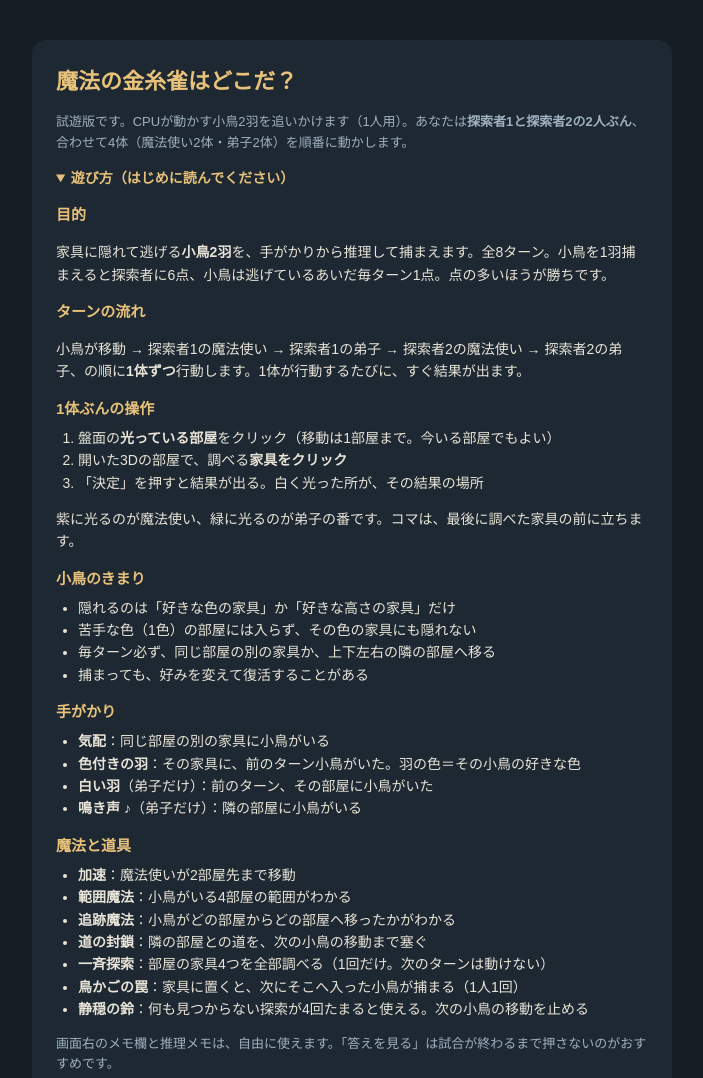
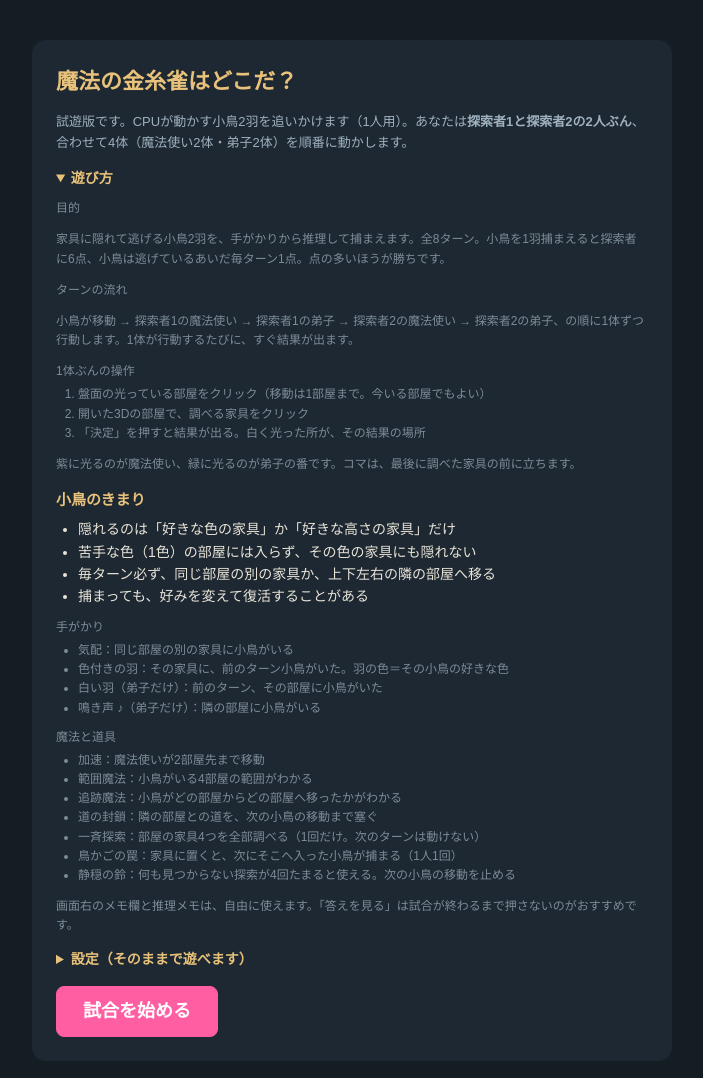
Before and after one commit to otiteitaneco2525-source/bird, a plain HTML site: page kanaria.html in a window 1280 px wide. Shown: the top 1078 px of the page, without its empty margins (288-991 px from the left). Drawn offline with Linux system fonts and the light colour scheme.

Commit message:
Add files via upload

```diff
--- a/kanaria.html
+++ b/kanaria.html
@@ -13,6 +13,8 @@ button:hover:not(:disabled){background:#384a5a}button:disabled{opacity:.4;cursor
 button.primary{background:#e8c27a;color:#1b232b;border-color:#e8c27a;font-weight:bold}button.primary:hover:not(:disabled){background:#f2d291}
 button.on{outline:2px solid #e8c27a;background:#3d4f60}
 #setup{max-width:640px;margin:40px auto;padding:24px;background:#1d2832;border-radius:14px}
+#setup .dim,#setup .dim h3,#setup .dim b,#setup .dim .note{font-weight:300;font-size:12px;color:#7d8c99}#setup .dim h3{margin:10px 0 2px}
+#setup button.primary{background:#ff5fa2;border-color:#ff5fa2;color:#fff;font-size:18px;padding:10px 26px}#setup button.primary:hover{background:#ff7db5}
 details{margin:10px 0}summary{cursor:pointer;color:#e8c27a;font-weight:bold;margin-bottom:6px}#setup ul,#setup ol,#help ul,#help ol{margin:4px 0;padding-left:22px}
 #setup label{display:block;margin:10px 0 2px;color:#b9c3cc}#setup input,#setup select{font:inherit;padding:6px 8px;border-radius:6px;border:1px solid #4b5c6b;background:#141c24;color:#e9e4d8;width:100%}
 .grid2{display:grid;grid-template-columns:1fr 1fr;gap:10px 16px}.note{color:#9fb0bf;font-size:13px}
@@ -69,20 +71,21 @@ aside{display:flex;flex-direction:column;gap:10px;min-width:0}
 <div id="setup">
   <h1>魔法の金糸雀はどこだ？</h1>
   <p class="note">試遊版です。CPUが動かす小鳥2羽を追いかけます（1人用）。あなたは<b>探索者1と探索者2の2人ぶん</b>、合わせて4体（魔法使い2体・弟子2体）を順番に動かします。</p>
-  <details open><summary>遊び方（はじめに読んでください）</summary><h3>目的</h3>
-<p>家具に隠れて逃げる<b>小鳥2羽</b>を、手がかりから推理して捕まえます。全8ターン。小鳥を1羽捕まえると探索者に6点、小鳥は逃げているあいだ毎ターン1点。点の多いほうが勝ちです。</p>
-<h3>ターンの流れ</h3>
-<p>小鳥が移動 → 探索者1の魔法使い → 探索者1の弟子 → 探索者2の魔法使い → 探索者2の弟子、の順に<b>1体ずつ</b>行動します。1体が行動するたびに、すぐ結果が出ます。</p>
-<h3>1体ぶんの操作</h3>
+  <details open><summary>遊び方</summary><div class="dim"><h3>目的</h3>
+<p>家具に隠れて逃げる<b>小鳥2羽</b>を、手がかりから推理して捕まえます。全8ターン。小鳥を1羽捕まえると探索者に6点、小鳥は逃げているあいだ毎ターン1点。点の多いほうが勝ちです。</p></div>
+<div class="dim"><h3>ターンの流れ</h3>
+<p>小鳥が移動 → 探索者1の魔法使い → 探索者1の弟子 → 探索者2の魔法使い → 探索者2の弟子、の順に<b>1体ずつ</b>行動します。1体が行動するたびに、すぐ結果が出ます。</p></div>
+<div class="dim"><h3>1体ぶんの操作</h3>
 <ol><li>盤面の<b>光っている部屋</b>をクリック（移動は1部屋まで。今いる部屋でもよい）</li><li>開いた3Dの部屋で、調べる<b>家具をクリック</b></li><li>「決定」を押すと結果が出る。白く光った所が、その結果の場所</li></ol>
-<p>紫に光るのが魔法使い、緑に光るのが弟子の番です。コマは、最後に調べた家具の前に立ちます。</p>
+<p>紫に光るのが魔法使い、緑に光るのが弟子の番です。コマは、最後に調べた家具の前に立ちます。</p></div>
 <h3>小鳥のきまり</h3>
 <ul><li>隠れるのは「好きな色の家具」か「好きな高さの家具」だけ</li><li>苦手な色（1色）の部屋には入らず、その色の家具にも隠れない</li><li>毎ターン必ず、同じ部屋の別の家具か、上下左右の隣の部屋へ移る</li><li>捕まっても、好みを変えて復活することがある</li></ul>
-<h3>手がかり</h3>
-<ul><li><b>気配</b>：同じ部屋の別の家具に小鳥がいる</li><li><b>色付きの羽</b>：その家具に、前のターン小鳥がいた。羽の色＝その小鳥の好きな色</li><li><b>白い羽</b>（弟子だけ）：前のターン、その部屋に小鳥がいた</li><li><b>鳴き声 ♪</b>（弟子だけ）：隣の部屋に小鳥がいる</li></ul>
-<h3>魔法と道具</h3>
+<div class="dim"><h3>手がかり</h3>
+<ul><li><b>気配</b>：同じ部屋の別の家具に小鳥がいる</li><li><b>色付きの羽</b>：その家具に、前のターン小鳥がいた。羽の色＝その小鳥の好きな色</li><li><b>白い羽</b>（弟子だけ）：前のターン、その部屋に小鳥がいた</li><li><b>鳴き声 ♪</b>（弟子だけ）：隣の部屋に小鳥がいる</li></ul></div>
+<div class="dim"><h3>魔法と道具</h3>
 <ul><li><b>加速</b>：魔法使いが2部屋先まで移動</li><li><b>範囲魔法</b>：小鳥がいる4部屋の範囲がわかる</li><li><b>追跡魔法</b>：小鳥がどの部屋からどの部屋へ移ったかがわかる</li><li><b>道の封鎖</b>：隣の部屋との道を、次の小鳥の移動まで塞ぐ</li><li><b>一斉探索</b>：部屋の家具4つを全部調べる（1回だけ。次のターンは動けない）</li><li><b>鳥かごの罠</b>：家具に置くと、次にそこへ入った小鳥が捕まる（1人1回）</li><li><b>静穏の鈴</b>：何も見つからない探索が4回たまると使える。次の小鳥の移動を止める</li></ul>
-<p class="note">画面右のメモ欄と推理メモは、自由に使えます。「答えを見る」は試合が終わるまで押さないのがおすすめです。</p></details>
+<p class="note">画面右のメモ欄と推理メモは、自由に使えます。「答えを見る」は試合が終わるまで押さないのがおすすめです。</p></div>
+</details>
   <details><summary>設定（そのままで遊べます）</summary>
   <div class="grid2">
     <div><label>探索者1の名前</label><input id="n0" value="探索者1"></div>
```
